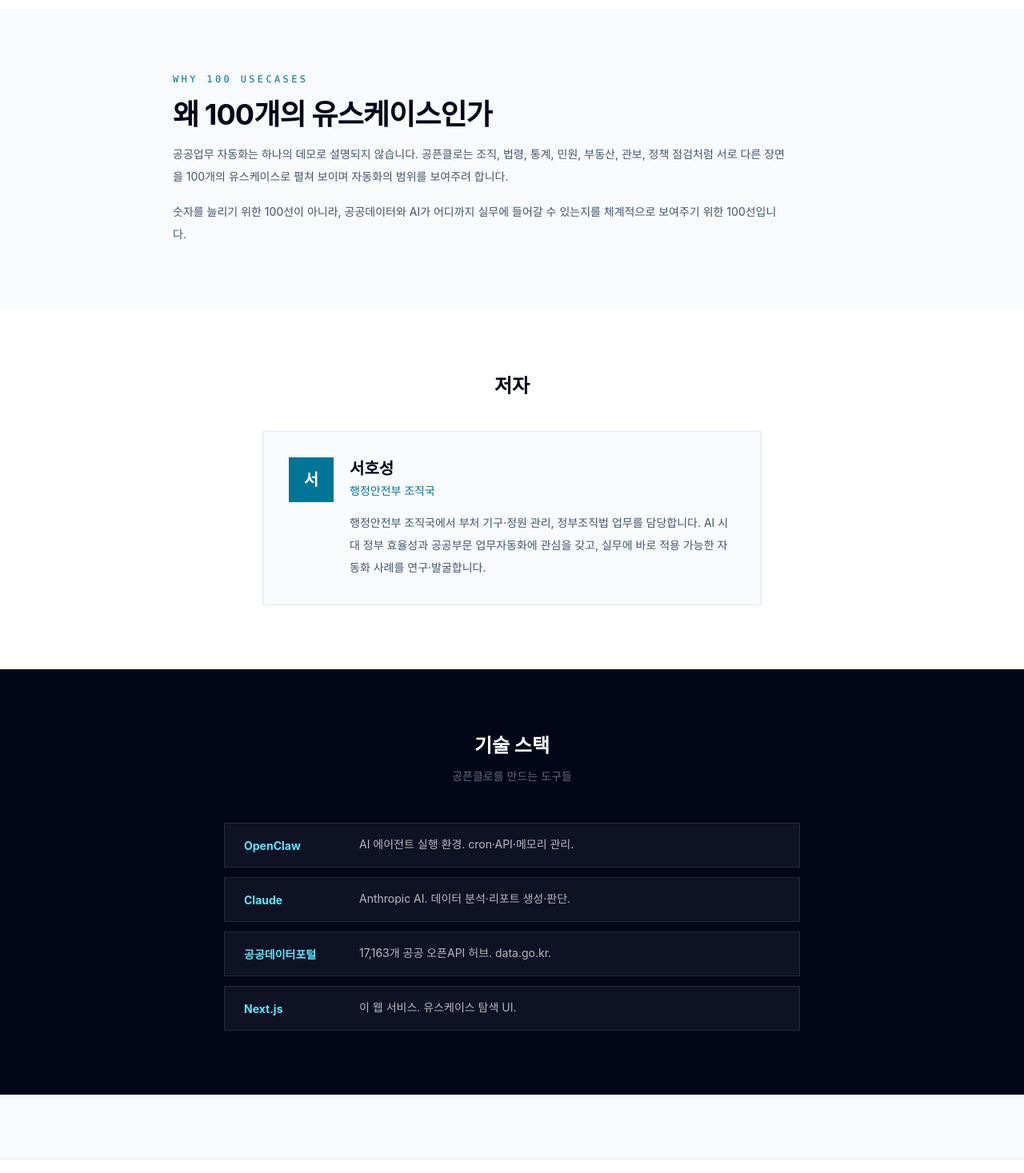
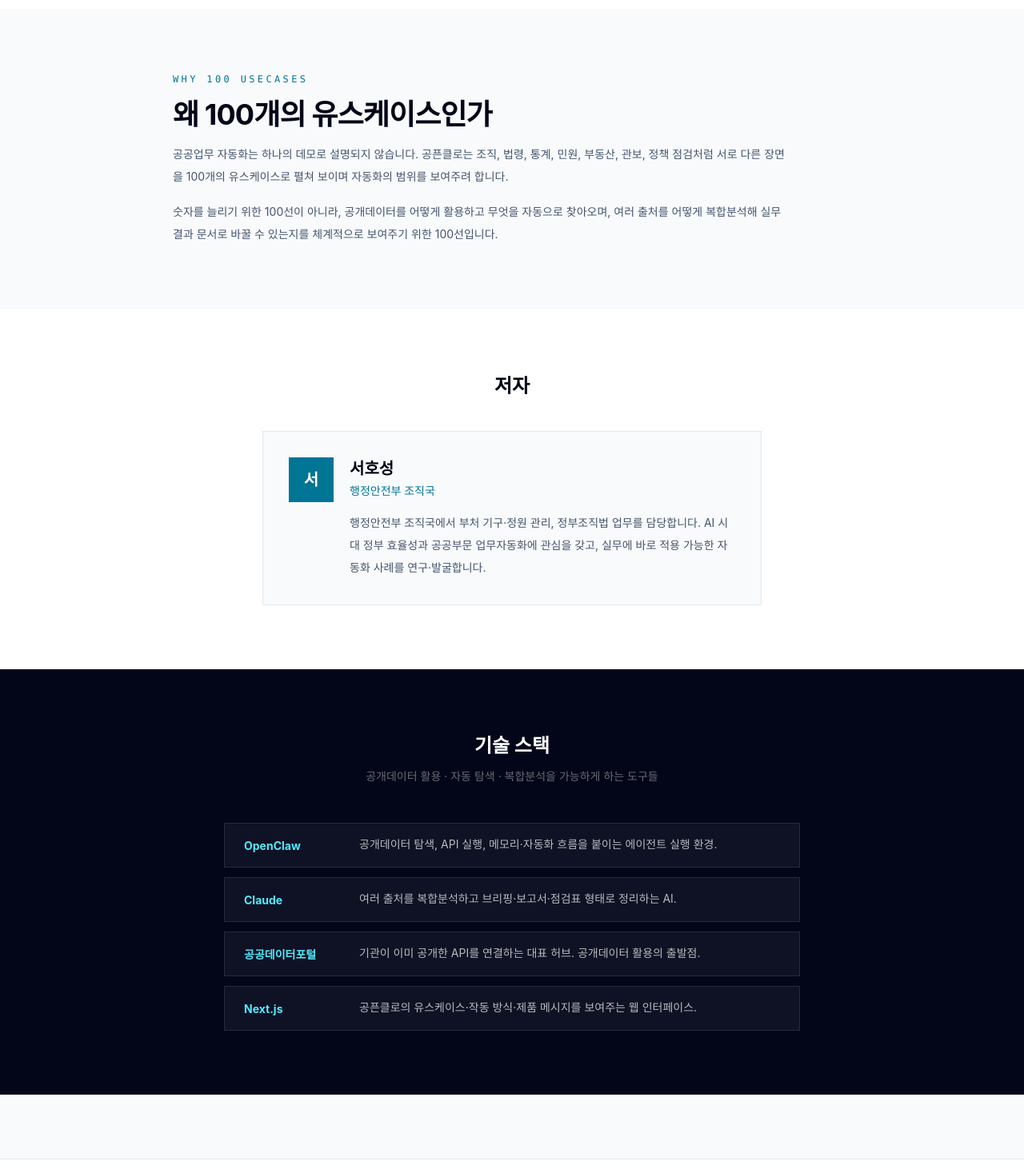
Before and after one commit to hosungseo/gonpunclaw-web, a Next.js app: page /gonpunclaw-web/about in a window 1280 px wide. Shown: the part 1805-3272 px from the top of the page at 80% size. Built offline with nearby package versions, Linux system fonts and the light colour scheme; a web font is replaced by a local one.

Commit message:
refine: carry three-pillars messaging across supporting sections

```diff
--- a/src/app/about/page.tsx
+++ b/src/app/about/page.tsx
@@ -35,10 +35,10 @@ const stats = [
 ];
 
 const stack = [
-  { name: 'OpenClaw', desc: 'AI 에이전트 실행 환경. cron·API·메모리 관리.' },
-  { name: 'Claude', desc: 'Anthropic AI. 데이터 분석·리포트 생성·판단.' },
-  { name: '공공데이터포털', desc: '17,163개 공공 오픈API 허브. data.go.kr.' },
-  { name: 'Next.js', desc: '이 웹 서비스. 유스케이스 탐색 UI.' },
+  { name: 'OpenClaw', desc: '공개데이터 탐색, API 실행, 메모리·자동화 흐름을 붙이는 에이전트 실행 환경.' },
+  { name: 'Claude', desc: '여러 출처를 복합분석하고 브리핑·보고서·점검표 형태로 정리하는 AI.' },
+  { name: '공공데이터포털', desc: '기관이 이미 공개한 API를 연결하는 대표 허브. 공개데이터 활용의 출발점.' },
+  { name: 'Next.js', desc: '공픈클로의 유스케이스·작동 방식·제품 메시지를 보여주는 웹 인터페이스.' },
 ];
 
 export default function AboutPage() {
@@ -148,8 +148,8 @@ export default function AboutPage() {
                 관보, 정책 점검처럼 서로 다른 장면을 100개의 유스케이스로 펼쳐 보이며 자동화의 범위를 보여주려 합니다.
               </p>
               <p className="mt-4 text-sm leading-7 text-slate-600">
-                숫자를 늘리기 위한 100선이 아니라, 공공데이터와 AI가 어디까지 실무에 들어갈 수 있는지를 체계적으로
-                보여주기 위한 100선입니다.
+                숫자를 늘리기 위한 100선이 아니라, 공개데이터를 어떻게 활용하고 무엇을 자동으로 찾아오며,
+                여러 출처를 어떻게 복합분석해 실무 결과 문서로 바꿀 수 있는지를 체계적으로 보여주기 위한 100선입니다.
               </p>
             </div>
           </FadeIn>
@@ -183,7 +183,7 @@ export default function AboutPage() {
         <div className="mx-auto max-w-3xl px-6">
           <FadeIn>
             <h2 className="mb-3 text-center text-2xl font-bold">기술 스택</h2>
-            <p className="mb-12 text-center text-sm text-white/40">공픈클로를 만드는 도구들</p>
+            <p className="mb-12 text-center text-sm text-white/40">공개데이터 활용 · 자동 탐색 · 복합분석을 가능하게 하는 도구들</p>
             <div className="space-y-3">
               {stack.map(({ name, desc }) => (
                 <div key={name} className="flex items-start gap-4 border border-white/10 bg-white/5 px-6 py-4">
--- a/src/app/page.tsx
+++ b/src/app/page.tsx
@@ -41,15 +41,15 @@ const operatingPrinciples = [
 const productScenes = [
   {
     title: '주간 브리핑',
-    body: '법안, 관보, 인구이동, 실거래가를 묶어 한 장짜리 상황판으로 만듭니다.',
+    body: '공개데이터를 자동으로 찾아와 법안, 관보, 인구이동, 실거래가를 한 장짜리 상황판으로 엮습니다.',
   },
   {
     title: '정책 점검',
-    body: '부처별 기능과 직제 근거를 교차해 빠진 근거와 중복 영역을 드러냅니다.',
+    body: '부처별 기능과 직제 근거를 교차해 빠진 근거와 중복 영역을 드러내고 점검 문서로 정리합니다.',
   },
   {
     title: '현장 대응',
-    body: '실시간 지표를 요약해 오늘 바로 의사결정에 쓸 수 있는 문장으로 바꿉니다.',
+    body: '실시간 지표와 행정 데이터를 함께 읽어 오늘 바로 의사결정에 쓸 수 있는 문장으로 바꿉니다.',
   },
 ];
 
```
